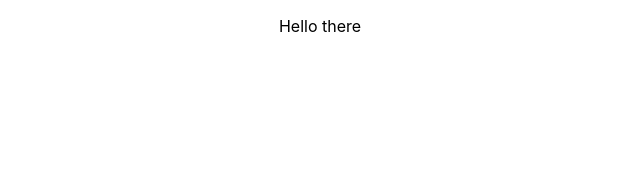
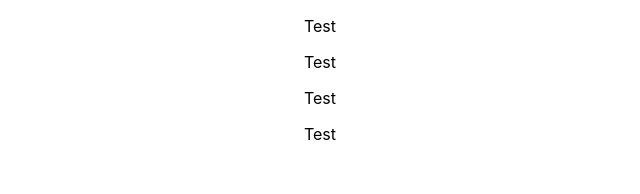
Before and after one commit to lingi524/bike-app-react, a React (Create React App) app: page / in a window 1280 px wide. Shown: the top 194 px of the page, without its empty margins (320-960 px from the left). Built offline with nearby package versions, Linux system fonts and the light colour scheme.

Commit message:
Setting up skeleton structure

```diff
--- a/src/App.css
+++ b/src/App.css
@@ -1,38 +1,3 @@
-.App {
+.container {
   text-align: center;
 }
-
-.App-logo {
-  height: 40vmin;
-  pointer-events: none;
-}
-
-@media (prefers-reduced-motion: no-preference) {
-  .App-logo {
-    animation: App-logo-spin infinite 20s linear;
-  }
-}
-
-.App-header {
-  background-color: #282c34;
-  min-height: 100vh;
-  display: flex;
-  flex-direction: column;
-  align-items: center;
-  justify-content: center;
-  font-size: calc(10px + 2vmin);
-  color: white;
-}
-
-.App-link {
-  color: #61dafb;
-}
-
-@keyframes App-logo-spin {
-  from {
-    transform: rotate(0deg);
-  }
-  to {
-    transform: rotate(360deg);
-  }
-}
--- a/src/App.js
+++ b/src/App.js
@@ -1,9 +1,16 @@
 import './App.css';
+import Header from './components/Header';
+import Weather from './components/Weather';
+import Slider from './components/Slider';
+import Answer from './components/Answer';
 
 function App() {
   return (
-    <div className="App">
-    <p>Hello there</p>
+    <div className="container">
+    <Header />
+    <Weather />
+    <Slider />
+    <Answer />
     </div>
   );
 }
--- /dev/null
+++ b/src/components/Answer.js
@@ -0,0 +1,9 @@
+import React from "react";
+
+function Answer () {
+    return (
+        <p>Test</p>
+    )
+}
+
+export default Answer
--- /dev/null
+++ b/src/components/Header.js
@@ -0,0 +1,9 @@
+import React from "react";
+
+function Header () {
+    return (
+        <p>Test</p>
+    )
+}
+
+export default Header
--- /dev/null
+++ b/src/components/Slider.js
@@ -0,0 +1,9 @@
+import React from "react";
+
+function Slider () {
+    return (
+        <p>Test</p>
+    )
+}
+
+export default Slider
--- /dev/null
+++ b/src/components/Weather.js
@@ -0,0 +1,9 @@
+import React from "react";
+
+function Weather () {
+    return (
+        <p>Test</p>
+    )
+}
+
+export default Weather
```
